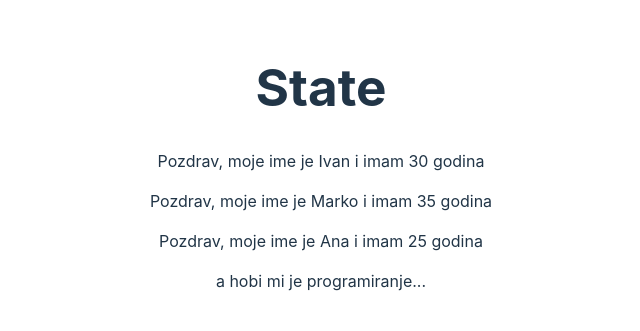
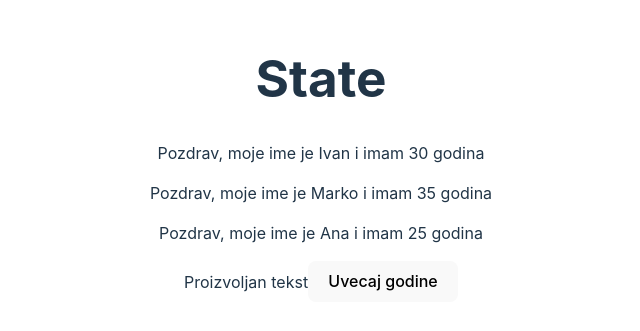
Before and after one commit to Durdicas/example_class_state, a React (Vite) app: page / in a window 1280 px wide. Shown: the part 241-572 px from the top of the page, without its empty margins (319-959 px from the left). Built offline with nearby package versions, Linux system fonts and the light colour scheme.

Commit message:
add zadatak-drugi

```diff
--- a/src/App.jsx
+++ b/src/App.jsx
@@ -1,26 +1,40 @@
 import './App.css'
-import { Component } from 'react'
+import { useState } from 'react'
 import { UserClass, UserFunction, UserChildren } from './user'
 
-const users = [
-  { name: 'Ivan', years: 30, },
-  { name: 'Marko', years: 35 },
-  { name: 'Ana', years: 25 },
-];
+function App () {
 
-class App extends Component {
-  render() {
+  const initialUsers = [
+    { name: 'Ivan', years: 30 },
+    { name: 'Marko', years: 35 },
+    { name: 'Ana', years: 25 },
+  ]
+
+  const [users, setUsers] = useState(initialUsers)
+
+  const tekst = "Proizvoljan tekst"
+
+  const uvecajGodine = () => {
+    setUsers(prevState => {
+      const updatedUsers = prevState.map(user => {
+        return { ...user, years: user.years + 1 }
+      })
+      return updatedUsers
+    })
+  }
+
+
     return (
       <>
         <h1>State</h1>
         <UserClass name={users[0].name} years={users[0].years} />
         <UserFunction name={users[1].name} years={users[1].years} />
         <UserChildren name={users[2].name} years={users[2].years}>
-          a hobi mi je programiranje...
+          {tekst}
         </UserChildren>
+        <button onClick={uvecajGodine}>Uvecaj godine</button>
       </>
     )
-  }
 }
 
 export default App
```
